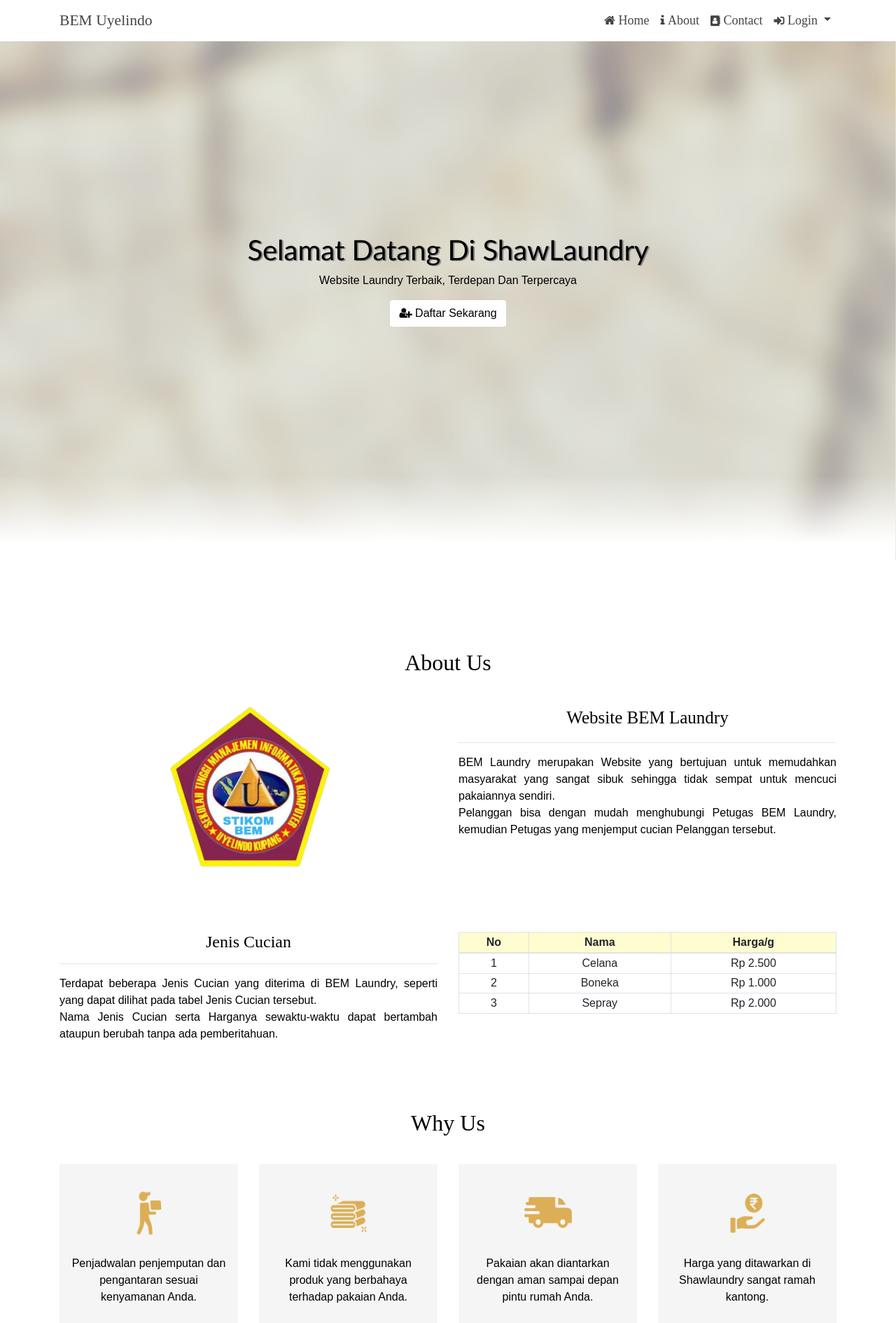
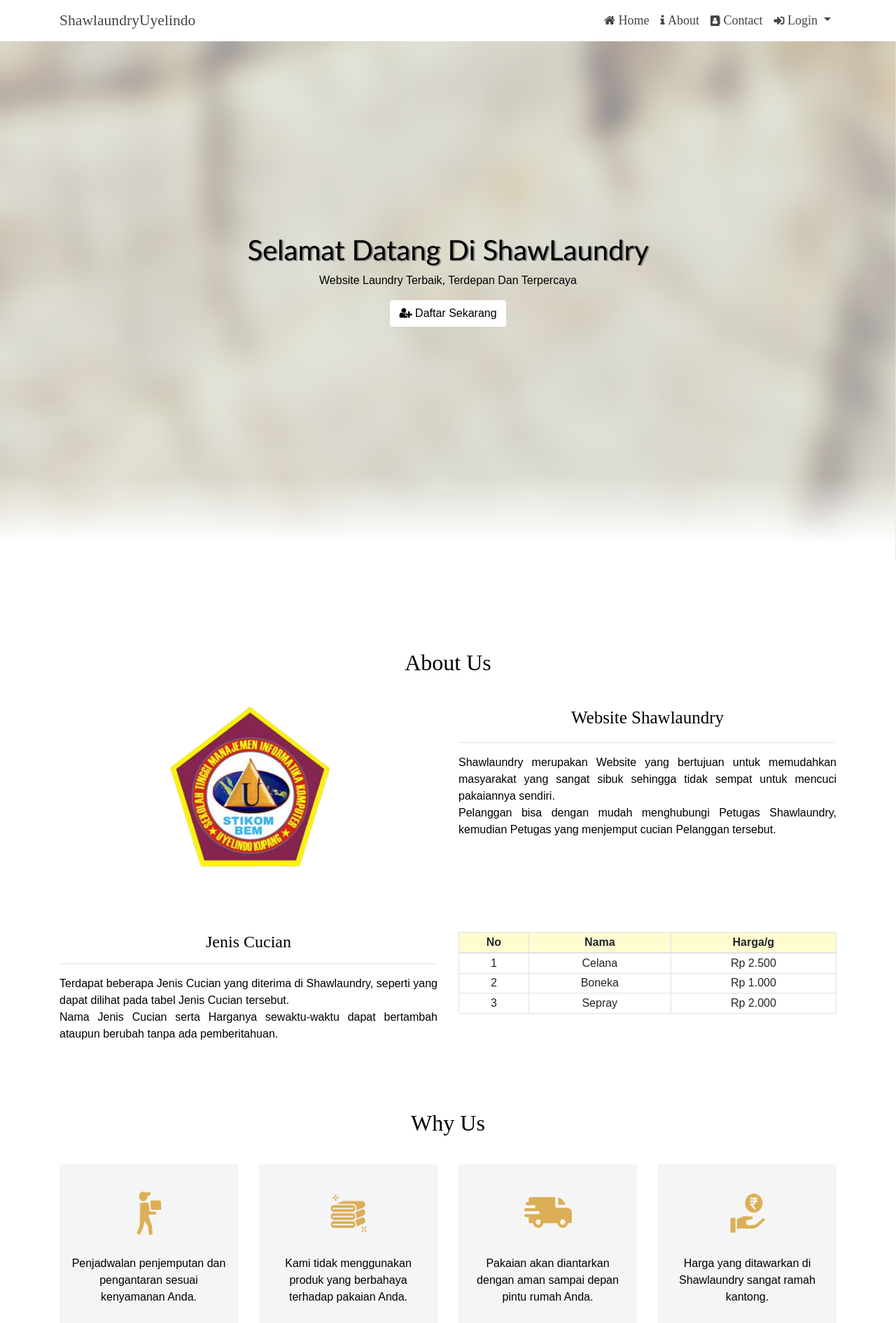
Before and after one commit to sayyidwisak/shawlaundry, a PHP site: page / in a window 1280 px wide. Shown: the top 1891 px of the page at 70% size. Run offline with PHP 8.4, Linux system fonts and the light colour scheme; data comes from the database, SQL or seed files in the repository; some libraries are stand-ins or nearby versions.

Commit message:
merubah bem laundry menjadi shawlaundry

```diff
--- a/index.php
+++ b/index.php
@@ -9,7 +9,7 @@ include 'getdata.php'; ?>
     ?>
     <script src="https://cdnjs.cloudflare.com/ajax/libs/jquery/2.2.4/jquery.min.js"></script>
     <link rel="icon" href="icons/hh.png">
-    <title>BEM | Uyelindo</title>
+    <title>Shawlaundry</title>
     <style>
         @media screen and (min-width:992px) {
             .mobile {
@@ -48,7 +48,7 @@ include 'getdata.php'; ?>
 
         <nav class="navbar navbar-expand-md fixed-top">
             <div class="container">
-                <a class="navbar-brand judul" href="index.php">BEM Uyelindo</a>
+                <a class="navbar-brand judul" href="index.php">ShawlaundryUyelindo</a>
                 <button class="navbar-toggler navbar-light" type="button" data-toggle="collapse" data-target="#collapsibleNavbar">
                     <span class="navbar-toggler-icon"></span>
                 </button>
@@ -99,9 +99,9 @@ include 'getdata.php'; ?>
                         <center><img data-aos="fade-right" data-aos-anchor-placement="top-center" data-aos-duration="900" src="img/logoBEM.png" alt="Logo BEM"></center>
                     </div>
                     <div data-aos="fade-left" data-aos-anchor-placement="top-center" data-aos-duration="900" class="col-sm-6" style="padding-top:  25px;">
-                        <div class="about-us-title">Website BEM Laundry</div>
+                        <div class="about-us-title">Website Shawlaundry</div>
                         <hr>
-                        <p align="justify">BEM Laundry merupakan Website yang bertujuan untuk memudahkan masyarakat yang sangat sibuk sehingga tidak sempat untuk mencuci pakaiannya sendiri.<br>Pelanggan bisa dengan mudah menghubungi Petugas BEM Laundry, kemudian Petugas yang menjemput cucian Pelanggan tersebut.</p>
+                        <p align="justify">Shawlaundry merupakan Website yang bertujuan untuk memudahkan masyarakat yang sangat sibuk sehingga tidak sempat untuk mencuci pakaiannya sendiri.<br>Pelanggan bisa dengan mudah menghubungi Petugas Shawlaundry, kemudian Petugas yang menjemput cucian Pelanggan tersebut.</p>
                     </div>
                 </div>
                 <div class="information">
@@ -109,7 +109,7 @@ include 'getdata.php'; ?>
                         <div data-aos="fade-right" data-aos-anchor-placement="bottom-bottom" data-aos-duration="900" class="col-sm-6">
                             <h4 class="sub">Jenis Cucian</h4>
                             <hr>
-                            <p align="justify">Terdapat beberapa Jenis Cucian yang diterima di BEM Laundry, seperti yang dapat dilihat pada tabel Jenis Cucian tersebut.<br>Nama Jenis Cucian serta Harganya sewaktu-waktu dapat bertambah ataupun berubah tanpa ada pemberitahuan.</p>
+                            <p align="justify">Terdapat beberapa Jenis Cucian yang diterima di Shawlaundry, seperti yang dapat dilihat pada tabel Jenis Cucian tersebut.<br>Nama Jenis Cucian serta Harganya sewaktu-waktu dapat bertambah ataupun berubah tanpa ada pemberitahuan.</p>
                         </div>
                         <div data-aos="fade-left" data-aos-anchor-placement="bottom-bottom" data-aos-duration="900" class="col-sm-6">
                             <?php
@@ -335,9 +335,9 @@ include 'getdata.php'; ?>
                         <center><img data-aos="fade-right" data-aos-anchor-placement="top-center" data-aos-duration="900" src="img/logoBEM.png" alt="Logo BEM"></center>
                     </div>
                     <div data-aos="fade-right" data-aos-anchor-placement="top-center" data-aos-duration="900" class="col-sm-6" style="padding-top:  25px;">
-                        <div class="about-us-title">Website BEM Laundry</div>
+                        <div class="about-us-title">Website Shawlaundry</div>
                         <hr>
-                        <p align="justify">BEM Laundry merupakan Website yang bertujuan untuk memudahkan masyarakat yang sangat sibuk sehingga tidak sempat untuk mencuci pakaiannya sendiri.<br>Pelanggan bisa dengan mudah menghubungi Petugas BEM Laundry, kemudian Petugas yang menjemput cucian Pelanggan tersebut.</p>
+                        <p align="justify">Shawlaundry merupakan Website yang bertujuan untuk memudahkan masyarakat yang sangat sibuk sehingga tidak sempat untuk mencuci pakaiannya sendiri.<br>Pelanggan bisa dengan mudah menghubungi Petugas Shawlaundry, kemudian Petugas yang menjemput cucian Pelanggan tersebut.</p>
                     </div>
                 </div>
                 <div class="information">
@@ -345,7 +345,7 @@ include 'getdata.php'; ?>
                         <div data-aos="fade-right" data-aos-anchor-placement="bottom-bottom" data-aos-duration="900" class="col-sm-6">
                             <h4 class="sub">Jenis Cucian</h4>
                             <hr>
-                            <p align="justify">Terdapat beberapa Jenis Cucian yang diterima di BEM Laundry, seperti yang dapat dilihat pada tabel Jenis Cucian tersebut.<br>Nama Jenis Cucian serta Harganya sewaktu-waktu dapat bertambah ataupun berubah tanpa ada pemberitahuan.</p>
+                            <p align="justify">Terdapat beberapa Jenis Cucian yang diterima di Shawlaundry, seperti yang dapat dilihat pada tabel Jenis Cucian tersebut.<br>Nama Jenis Cucian serta Harganya sewaktu-waktu dapat bertambah ataupun berubah tanpa ada pemberitahuan.</p>
                         </div>
                         <div data-aos="fade-right" data-aos-anchor-placement="bottom-bottom" data-aos-duration="900" class="col-sm-6">
                             <?php
--- a/pelanggan/daftarpelanggan.php
+++ b/pelanggan/daftarpelanggan.php
@@ -20,7 +20,7 @@
 
     <nav class="navbar navbar-expand-md fixed-top">
         <div class="container">
-            <a class="navbar-brand judul" href="daftarpelanggan.php">BEM | STIKOM</a>
+            <a class="navbar-brand judul" href="daftarpelanggan.php">Shawlaundry | STIKOM</a>
             <button class="navbar-toggler navbar-light" type="button" data-toggle="collapse" data-target="#collapsibleNavbar">
                 <span class="navbar-toggler-icon"></span>
             </button>
--- a/pelanggan/transaksi.php
+++ b/pelanggan/transaksi.php
@@ -21,7 +21,7 @@ if (mysqli_num_rows($data2)) {
 <html lang="en">
 
 <head>
-    <title>BEM | Transaksi Pelanggan</title>
+    <title>Shawlaundry| Transaksi Pelanggan</title>
     <?php include '../cdn.php';
     include '../theme/temapelanggan.php';
     ?>
--- a/petugas/beranda.php
+++ b/petugas/beranda.php
@@ -28,7 +28,7 @@ if ($cek > 1) {
 
 <head>
     <link rel="icon" href="../icons/hh.png">
-    <title>BEM | Beranda</title>
+    <title>Shawlaundry | Beranda</title>
     <?php include '../cdn.php';
     include '../theme/temapetugas.php';
     ?>
@@ -41,7 +41,7 @@ if ($cek > 1) {
     <div id="home" class="jumbotron jumbotron-fluid banner" style="padding-top: 12rem;padding-bottom:9rem;" width="100%">
         <div class="container">
             <h1 align="center">Selamat Datang <?php echo $nama ?></h1>
-            <p align="center">"BEM Laundry" Website Laundry Terbaik, Terdepan Dan Terpercaya</p>
+            <p align="center">"Shawlaundry" Website Laundry Terbaik, Terdepan Dan Terpercaya</p>
             <?php
             if ($cek > '0') {
                 echo "<div align='center'><a href='pelanggan.php' class='text-decoration-none'><div class='alert alert-info statuspelanggan'><i style='font-size:17px' class='fa'>&#xf05a;</i> Ada Data Pelanggan Yang Belum Diverifikasi </div></div></a>";
--- a/petugas/detailtransaksi.php
+++ b/petugas/detailtransaksi.php
@@ -1,3 +1,4 @@
+
 <?php include "restrict.php"; ?>
 <?php include "../konektor.php";
 ?>
@@ -7,7 +8,7 @@
 
 <head>
     <link rel="icon" href="../icons/ht.png">
-    <title>BEM | Detail Transaksi</title>
+    <title>Shawlaundry | Detail Transaksi</title>
     <?php include "../cdn.php"; ?>
     <?php include "../theme/temapetugas.php"; ?>
     <style>
--- a/petugas/jeniscucian.php
+++ b/petugas/jeniscucian.php
@@ -6,7 +6,7 @@
 
 <head>
     <link rel="icon" href="../icons/laundry.png">
-    <title>BEM | Jenis Cucian</title>
+    <title>Shawlaundry | Jenis Cucian</title>
     <?php include "../cdn.php"; ?>
     <?php include "../theme/temapetugas.php"; ?>
     <style>
--- a/petugas/komentar.php
+++ b/petugas/komentar.php
@@ -6,7 +6,7 @@
 
 <head>
     <link rel="icon" href="../icons/comment.png">
-    <title>BEM | Pesan</title>
+    <title>Shawlaundry | Pesan</title>
     <?php include "../cdn.php"; ?>
     <?php include "../theme/temapetugas.php"; ?>
     <style>
--- a/petugas/pelanggan.php
+++ b/petugas/pelanggan.php
@@ -6,7 +6,7 @@
 
 <head>
     <link rel="icon" href="../icons/hp.png">
-    <title>BEM | Pelanggan</title>
+    <title>Shawlaundry | Pelanggan</title>
     <?php include "../cdn.php"; ?>
     <?php include "../theme/temapetugas.php"; ?>
     <style>
--- a/petugas/petugas.php
+++ b/petugas/petugas.php
@@ -6,7 +6,7 @@
 
 <head>
 	<link rel="icon" href="../icons/hp.png">
-	<title>BEM | Petugas</title>
+	<title>Shawlaundry | Petugas</title>
 	<?php include "../cdn.php"; ?>
 	<?php include "../theme/temapetugas.php"; ?>
 	<style>
--- a/petugas/transaksi.php
+++ b/petugas/transaksi.php
@@ -6,7 +6,7 @@
 
 <head>
     <link rel="icon" href="../icons/ht.png">
-    <title>BEM | Transaksi</title>
+    <title>Shawlaundry | Transaksi</title>
     <?php include "../cdn.php"; ?>
     <?php include "../theme/temapetugas.php"; ?>
     <style>
```
Also changed, not shown: pelanggan/beranda.php (+5 -5 lines).
